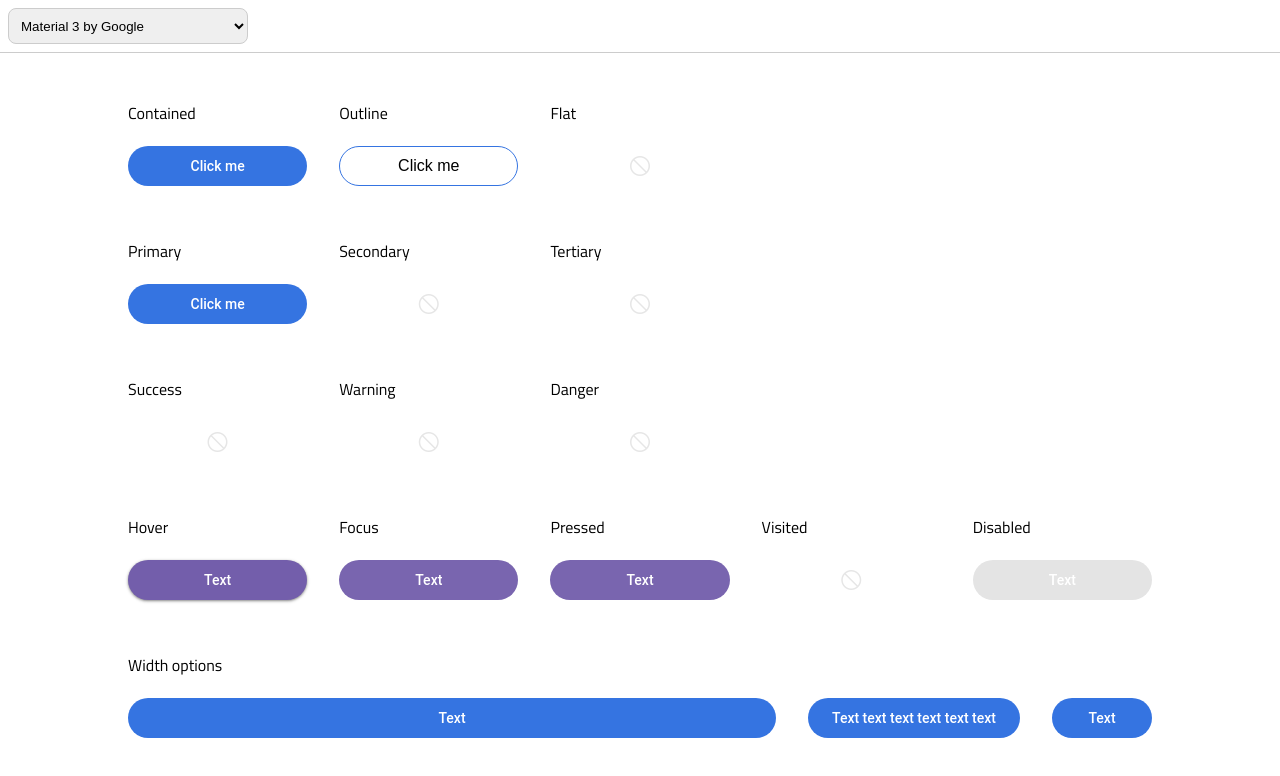
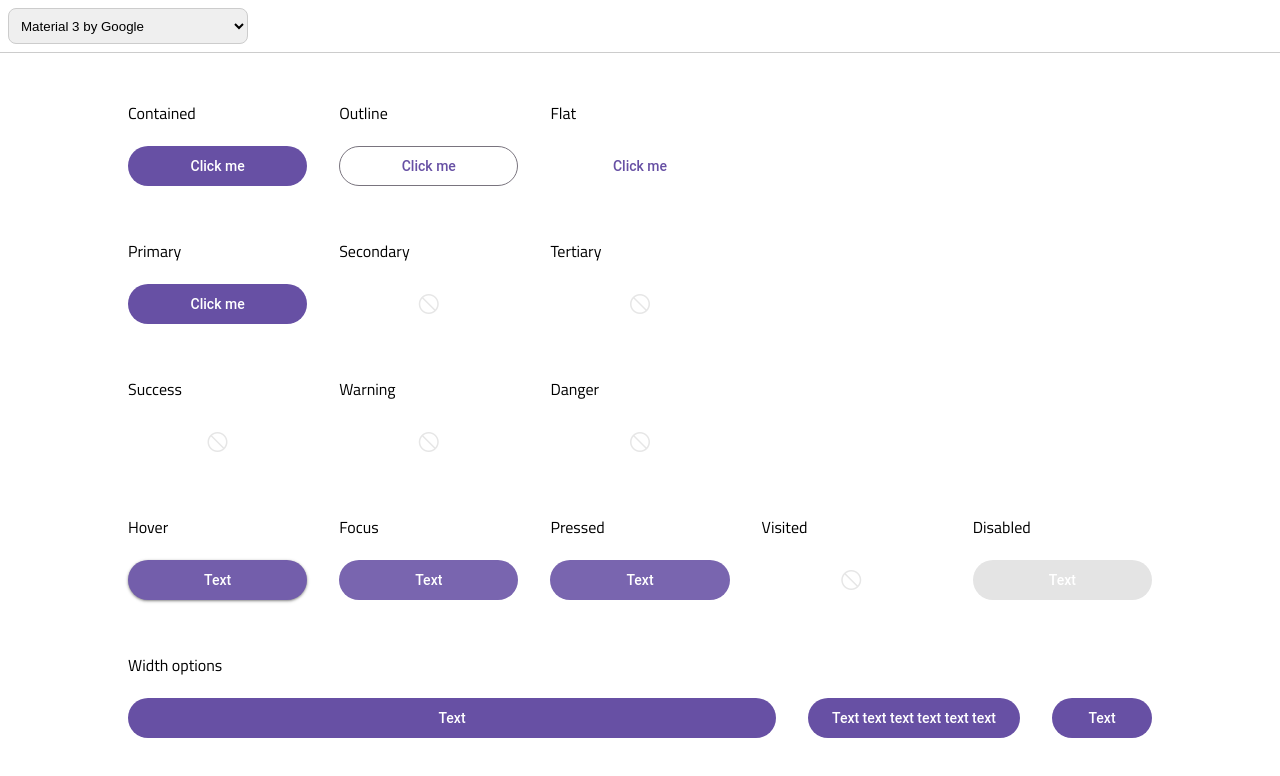
Before and after one commit to rodrigojcmello/kiskadee, a React (Vite) app in the folder packages/react/: page / in a window 1280 px wide. Shown: the top 776 px of the page. Built offline with nearby package versions, Linux system fonts and the light colour scheme.

Commit message:
chore: add outline and flat button to material theme

```diff
--- a/packages/react/src/components/Button/Button.style.tsx
+++ b/packages/react/src/components/Button/Button.style.tsx
@@ -1,5 +1,5 @@
 import styled from '@emotion/styled';
-import { ButtonProps, ButtonSchema } from './Button.types';
+import type { ButtonProps, ButtonSchema } from './Button.types';
 
 const timingFunction = 'ease';
 const duration = '0.2s';
@@ -21,7 +21,8 @@ export const ButtonStyled = styled.button<
       ...container?.[typeStyle]?.variant?.[variant]?.rest,
       cursor: 'pointer',
       fontSize: '16px',
-      transitionProperty: 'box-shadow, border, background, padding, min-width',
+      transitionProperty:
+        'box-shadow, border-color, background, padding, min-width',
       transitionDuration: duration,
       transitionTimingFunction: timingFunction,
     },
--- a/packages/react/src/site/documentation/Button/ButtonDocumentation.tsx
+++ b/packages/react/src/site/documentation/Button/ButtonDocumentation.tsx
@@ -1,6 +1,6 @@
 /* eslint-disable @typescript-eslint/no-empty-function */
 import type { FC, PropsWithChildren } from 'react';
-import { useContext, useLayoutEffect, useState } from 'react';
+import { useContext, useEffect, useLayoutEffect, useState } from 'react';
 import { Button } from '../../../components/Button';
 import { Box } from '../../components/Box/Box';
 import { Container } from '../../components/Container/Container';
@@ -45,6 +45,11 @@ export const ButtonDocumentation: FC = () => {
       setPageLoad(true);
     }, 50);
   }, []);
+
+  useEffect(() => {
+    setType('contained');
+    setVariant('primary');
+  }, [theme.name, theme.author, theme.version]);
 
   const buttonContainer = theme.component.button?.container;
   const buttonVariant = theme.component.button?.container?.[type]?.variant;
@@ -98,7 +103,7 @@ export const ButtonDocumentation: FC = () => {
               <Button
                 text="Click me"
                 width="block"
-                type="outline"
+                type="flat"
                 variant="primary"
                 onClick={(): void => {
                   setType('flat');
@@ -120,7 +125,7 @@ export const ButtonDocumentation: FC = () => {
               <Button
                 text="Click me"
                 width="block"
-                type="contained"
+                type={type}
                 variant="primary"
                 onClick={(): void => {
                   setVariant('primary');
--- a/packages/react/src/themes/material/theme.ts
+++ b/packages/react/src/themes/material/theme.ts
@@ -20,7 +20,7 @@ export const materialTheme: KiskadeeSchema = {
           variant: {
             primary: {
               rest: {
-                backgroundColor: '#3574E1',
+                backgroundColor: '#6750A4',
               },
               hover: {
                 backgroundColor: '#735EAB',
@@ -43,12 +43,45 @@ export const materialTheme: KiskadeeSchema = {
         },
         outline: {
           base: {
-            padding: '10px 24px',
+            padding: '9px 23px',
             borderRadius: '20px',
             textAlign: 'center',
             borderWidth: '1px',
             borderStyle: 'solid',
-            borderColor: '#3574E1',
+            borderColor: '#79747E',
+          },
+          option: {
+            widthMin: '100px',
+          },
+          variant: {
+            primary: {
+              rest: {
+                backgroundColor: '#FFFFFF',
+              },
+              hover: {
+                backgroundColor: '#735EAB',
+                boxShadow:
+                  '0px 1px 2px rgba(0, 0, 0, 0.3), 0px 1px 3px 1px rgba(0, 0, 0, 0.15)',
+              },
+              focus: {
+                backgroundColor: '#7965AF',
+              },
+              pressed: {
+                backgroundColor: '#7965AF',
+                boxShadow: 'none',
+              },
+              disabled: {
+                boxShadow: 'none',
+                backgroundColor: '#E4E4E4',
+              },
+            },
+          },
+        },
+        flat: {
+          base: {
+            padding: '10px 24px',
+            borderRadius: '20px',
+            textAlign: 'center',
           },
           option: {
             widthMin: '100px',
@@ -89,6 +122,26 @@ export const materialTheme: KiskadeeSchema = {
             color: '#FFFFFF',
           },
         },
+        outline: {
+          base: {
+            color: '#6750A4',
+            fontSize: '0.875rem',
+            lineHeight: '20px',
+            fontWeight: 500,
+            fontFamily: 'Roboto',
+            fontStyle: 'normal',
+          },
+        },
+        flat: {
+          base: {
+            color: '#6750A4',
+            fontSize: '0.875rem',
+            lineHeight: '20px',
+            fontWeight: 500,
+            fontFamily: 'Roboto',
+            fontStyle: 'normal',
+          },
+        },
       },
     },
   },
```
